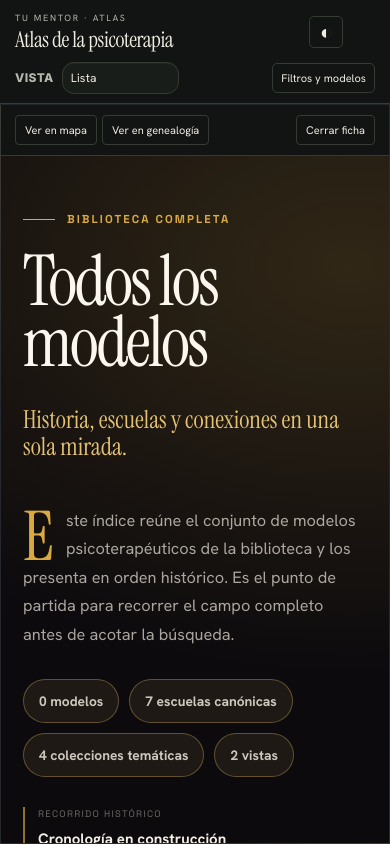
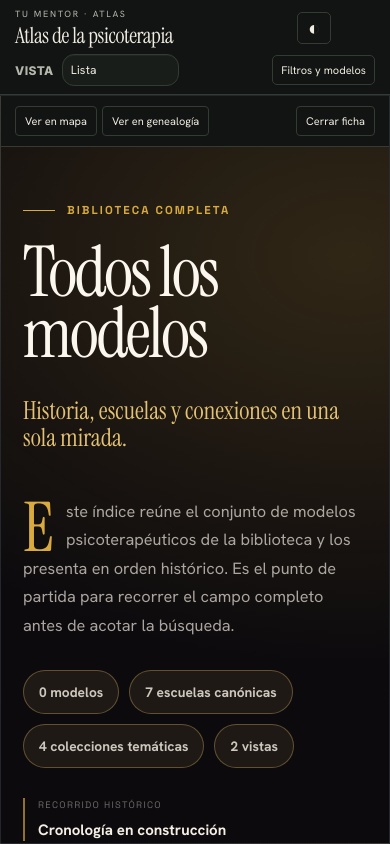
Before and after one commit to josepmunta-design/modelos-app, a website: page public/modelos/index.html in a window 390 px wide. Drawn offline with nearby package versions, Linux system fonts and the light colour scheme; no server answers.

Commit message:
feat: compact atlas header with inline view navigation

```diff
--- a/public/atlas/atlas.css
+++ b/public/atlas/atlas.css
@@ -1,29 +1,27 @@
 /* Atlas shell. Legacy ficha styles remain isolated in modelos/legacy. */
 .atlas-header, .atlas-stage, .atlas-profile-actions, .atlas-notice { display: none; }
-.atlas-enabled { --atlas-header-height: 118px; --atlas-sidebar-width: var(--leftPanelW, 380px); }
+.atlas-enabled { --atlas-header-height: 68px; --atlas-sidebar-width: var(--leftPanelW, 380px); }
 .atlas-enabled body { --atlas-bg: #111412; --atlas-surface: #191d19; --atlas-ink: #f0ece2; --atlas-muted: #b4b7ac; --atlas-line: #343b32; --atlas-accent: #cfb773; }
 .atlas-enabled body.theme-light { --atlas-bg: #f4f1e8; --atlas-surface: #fffdf7; --atlas-ink: #272e27; --atlas-muted: #62695f; --atlas-line: #d9dacc; --atlas-accent: #816929; }
 .atlas-enabled body { overflow: hidden; }
-.atlas-enabled .atlas-header { display: block; position: fixed; inset: 0 0 auto; z-index: 10020; background: var(--atlas-bg); color: var(--atlas-ink); border-bottom: 1px solid var(--atlas-line); padding: 14px 28px 0; }
-.atlas-brand-row { display: flex; align-items: center; gap: 32px; padding-right: 50px; }
-.atlas-brand { display: grid; gap: 3px; text-decoration: none; color: inherit; }
+.atlas-enabled .atlas-header { display: flex; align-items:center; gap:24px; min-height:68px; position: fixed; inset: 0 0 auto; z-index: 10020; background: var(--atlas-bg); color: var(--atlas-ink); border-bottom: 1px solid var(--atlas-line); padding: 9px 78px 9px 24px; }
+.atlas-brand { display: grid; flex-shrink:0; gap: 3px; text-decoration: none; color: inherit; }
 .atlas-brand-kicker { font: 10px 'Hanken Grotesk', sans-serif; letter-spacing: .19em; color: var(--atlas-muted); }
 .atlas-brand-title { font: 28px/1.15 'Instrument Serif', Georgia, serif; letter-spacing: -.02em; }
-.atlas-sections { display: flex; align-items: center; gap: 24px; margin-left: auto; font: 13px 'Hanken Grotesk', sans-serif; }
+.atlas-sections { display: flex; flex-shrink:0; align-items: center; gap: 18px; font: 13px 'Hanken Grotesk', sans-serif; }
 .atlas-sections a { color: var(--atlas-muted); text-decoration: none; }
 .atlas-sections [aria-current] { color: var(--atlas-ink); }
-.atlas-view-row { display: flex; align-items: center; justify-content: space-between; gap: 12px; min-height: 51px; }
-.atlas-views { display: flex; align-items: center; gap: 18px; }
+.atlas-views { display: flex; align-items: center; gap: 18px; margin-right:auto; }
 .atlas-views .compactLabel { margin: 0; color: var(--atlas-muted); font-size: 11px; }
 .atlas-header .libraryViewToggle { display: flex; gap: 6px; background: none; border: 0; padding: 0; border-radius: 0; }
-.atlas-header .libraryViewToggle button { background: transparent; color: var(--atlas-muted); border: 0; border-bottom: 2px solid transparent; border-radius: 0; box-shadow: none; padding: 14px 15px; font: 13px 'Hanken Grotesk', sans-serif; cursor: pointer; }
+.atlas-header .libraryViewToggle button { background: transparent; color: var(--atlas-muted); border: 0; border-bottom: 2px solid transparent; border-radius: 0; box-shadow: none; padding: 12px 12px; font: 13px 'Hanken Grotesk', sans-serif; cursor: pointer; }
 .atlas-header .libraryViewToggle button.is-active { color: var(--atlas-ink); border-bottom-color: var(--atlas-accent); background: none; }
 .atlas-header .libraryViewToggle button { flex: none; width: auto; white-space: nowrap; }
 .atlas-enabled body::before, .atlas-enabled body::after { content: none !important; }
 .atlas-enabled .accessEditorialAside::after, .atlas-enabled .landingMasthead::after { content: none !important; }
 #atlasMobileView { color: var(--atlas-ink) !important; -webkit-text-fill-color: var(--atlas-ink) !important; background: var(--atlas-surface) !important; border: 1px solid var(--atlas-line) !important; opacity: 1; }
 .atlas-header button:focus-visible, .atlas-view button:focus-visible, .atlas-profile-actions button:focus-visible { outline: 2px solid var(--atlas-accent); outline-offset: 2px; }
-#atlasFiltersButton, #atlasThemeButton { border: 1px solid var(--atlas-line); background: transparent; color: var(--atlas-ink); padding: 8px 12px; border-radius: 5px; font: 12px 'Hanken Grotesk', sans-serif; cursor: pointer; }
+#atlasFiltersButton, #atlasThemeButton { flex-shrink:0; white-space:nowrap; border: 1px solid var(--atlas-line); background: transparent; color: var(--atlas-ink); padding: 8px 12px; border-radius: 5px; font: 12px 'Hanken Grotesk', sans-serif; cursor: pointer; }
 #atlasThemeButton { font-size: 20px; padding: 2px 10px; }
 .atlas-mobile-view { display: none; }
 .atlas-enabled body .app { position: fixed; inset: var(--atlas-header-height) 0 0; width: 100%; height: auto; max-height: none; padding: 0; display: block; }
@@ -77,11 +75,18 @@
 @media (min-width: 981px) {
   .atlas-enabled body:not(.atlas-spatial) #atlasFiltersButton { display: none; }
 }
+@media (min-width:601px) and (max-width:1280px) {
+  .atlas-enabled .atlas-header { gap:16px; }
+  .atlas-brand-title { font-size:24px; }
+  .atlas-views { display:none; }
+  .atlas-mobile-view { display:flex; align-items:center; margin-right:auto; min-width:0; }
+  .atlas-mobile-view > span { display:none; }
+  .atlas-mobile-view select { width:160px; max-width:100%; margin:0; padding:8px; font:12px 'Hanken Grotesk',sans-serif; }
+}
 @media (max-width: 980px) {
-  .atlas-enabled .atlas-header { padding: 12px 15px 0; }
+  .atlas-enabled .atlas-header { padding: 9px 60px 9px 15px; gap:12px; }
   .atlas-brand-title { font-size: 24px; }
-  .atlas-brand-row { gap: 12px; }
-  .atlas-sections { gap: 14px; }
+  .atlas-sections { display:none; }
   .atlas-enabled body .authUserMenu { right: 14px; top: 15px; }
   .atlas-enabled body .app > .panel.left { width: 100% !important; }
   .atlas-enabled body .app > .panel.right { display: none !important; }
@@ -96,15 +101,16 @@
   .atlas-view-tools > span:first-child { flex-basis: 100%; }
 }
 @media (max-width: 600px) {
+  .atlas-enabled .atlas-header { display:grid; grid-template-columns:minmax(0,1fr) auto; gap:6px 12px; padding:8px 15px; }
+  .atlas-brand { grid-column:1; grid-row:1; }
   .atlas-brand-title { font-size: 22px; }
   .atlas-brand-kicker { font-size: 9px; }
-  .atlas-brand-row { padding-right: 32px; }
   .atlas-sections { display: none; }
-  #atlasThemeButton { margin-left: auto; }
+  #atlasThemeButton { grid-column:2; grid-row:1; margin-right:44px; justify-self:end; }
   .atlas-views { display: none; }
-  .atlas-mobile-view { display: flex; align-items: center; gap: 8px; color: var(--atlas-muted); font-size: 12px; }
+  .atlas-mobile-view { grid-column:1; grid-row:2; display: flex; align-items: center; gap: 8px; color: var(--atlas-muted); font-size: 12px; }
   .atlas-mobile-view select { width: auto; max-width: 175px; margin: 0; padding: 7px 8px; color: var(--atlas-ink); background: var(--atlas-surface); border: 1px solid var(--atlas-line); font: 12px 'Hanken Grotesk', sans-serif; }
-  #atlasFiltersButton { padding: 7px 8px; font-size: 11px; }
+  #atlasFiltersButton { grid-column:2; grid-row:2; padding: 7px 8px; font-size: 11px; }
   .atlas-timebar { gap: 7px; padding: 10px; }
   .atlas-timebar label { flex-wrap: wrap; gap: 3px 7px; }
   .atlas-timebar input { flex-basis: 100%; }
--- a/public/modelos/index.html
+++ b/public/modelos/index.html
@@ -122,12 +122,7 @@
     </div>
   </div>
   <header id="atlasHeader" class="atlas-header">
-    <div class="atlas-brand-row">
       <a class="atlas-brand" href="/modelos/"><span class="atlas-brand-kicker">TU MENTOR · ATLAS</span><span class="atlas-brand-title">Atlas de la psicoterapia</span></a>
-      <nav class="atlas-sections" aria-label="Secciones del Atlas"><span aria-current="page" data-i18n="atlas.library">Biblioteca</span><a href="/metamodelos/">Metamodelos</a></nav>
-      <button id="atlasThemeButton" type="button" aria-label="Cambiar tema" data-i18n-aria-label="atlas.theme">◐</button>
-    </div>
-    <div class="atlas-view-row">
           <div class="atlas-views" aria-labelledby="atlasViewLabel">
             <span id="atlasViewLabel" class="compactLabel" data-i18n="library.view.label">Vista</span>
             <div class="libraryViewToggle" role="group" data-i18n-aria-label="library.view.label" aria-label="Vista">
@@ -139,7 +134,8 @@
           </div>
       <label class="atlas-mobile-view"><span data-i18n="library.view.label">Vista</span><select id="atlasMobileView" aria-label="Vista del Atlas" data-i18n-aria-label="atlas.view"><option value="list">Lista</option><option value="network">Red de afinidades</option><option value="map">Mapamundi</option><option value="genealogy">Genealogía</option></select></label>
       <button id="atlasFiltersButton" type="button" aria-expanded="false" aria-controls="atlasSidebar">Filtros y modelos</button>
-    </div>
+      <nav class="atlas-sections" aria-label="Secciones del Atlas"><span aria-current="page" data-i18n="atlas.library">Biblioteca</span><a href="/metamodelos/">Metamodelos</a></nav>
+      <button id="atlasThemeButton" type="button" aria-label="Cambiar tema" data-i18n-aria-label="atlas.theme">◐</button>
   </header>
   <div id="atlasNotice" class="atlas-notice" role="status" hidden></div>
   <div id="atlasProfileActions" class="atlas-profile-actions" hidden>
```
